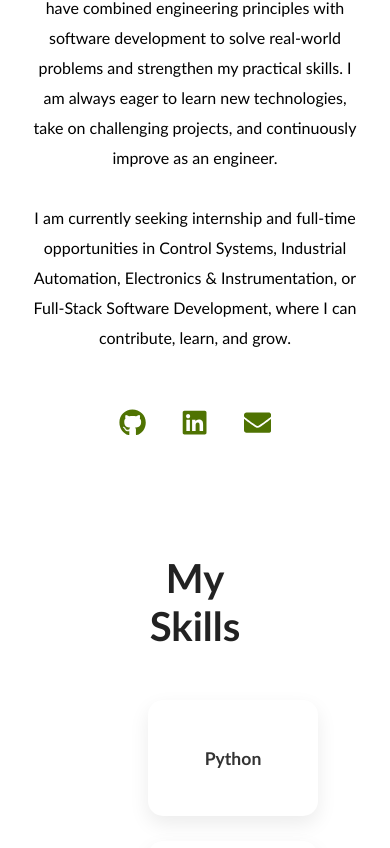
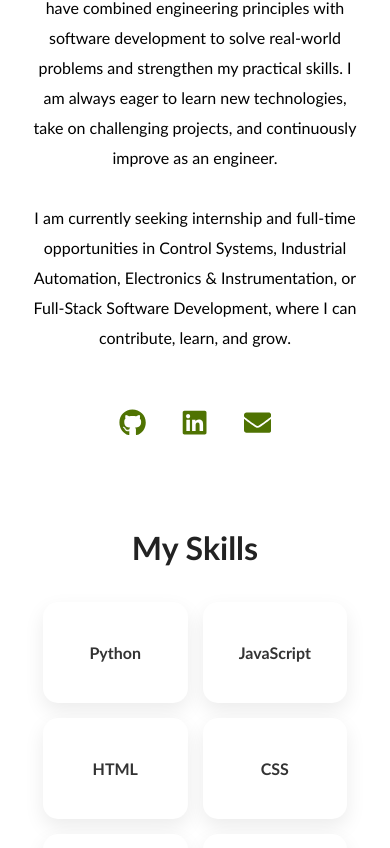
Before and after one commit to shanmathi180/portfolio, a React (Vite) app: page / in a window 390 px wide. Shown: the part 1149-1997 px from the top of the page. Built offline with nearby package versions, Linux system fonts and the light colour scheme.

Commit message:
Update Skills.css

```diff
--- a/src/styles/Skills.css
+++ b/src/styles/Skills.css
@@ -42,3 +42,30 @@
     margin: 0 auto;
     padding: 0 20px;
 }
+@media (max-width: 768px) {
+  #skills {
+    padding: 60px 20px;
+  }
+
+  #skills h2 {
+    font-size: 2rem;
+    margin-bottom: 35px;
+  }
+
+  .skills-container {
+    grid-template-columns: repeat(2, 1fr);
+    gap: 15px;
+  }
+
+  .skill-card {
+    padding: 25px 15px;
+  }
+
+  .skill-card h3 {
+    font-size: 1rem;
+  }
+
+  .container {
+    padding: 0 15px;
+  }
+}
```
